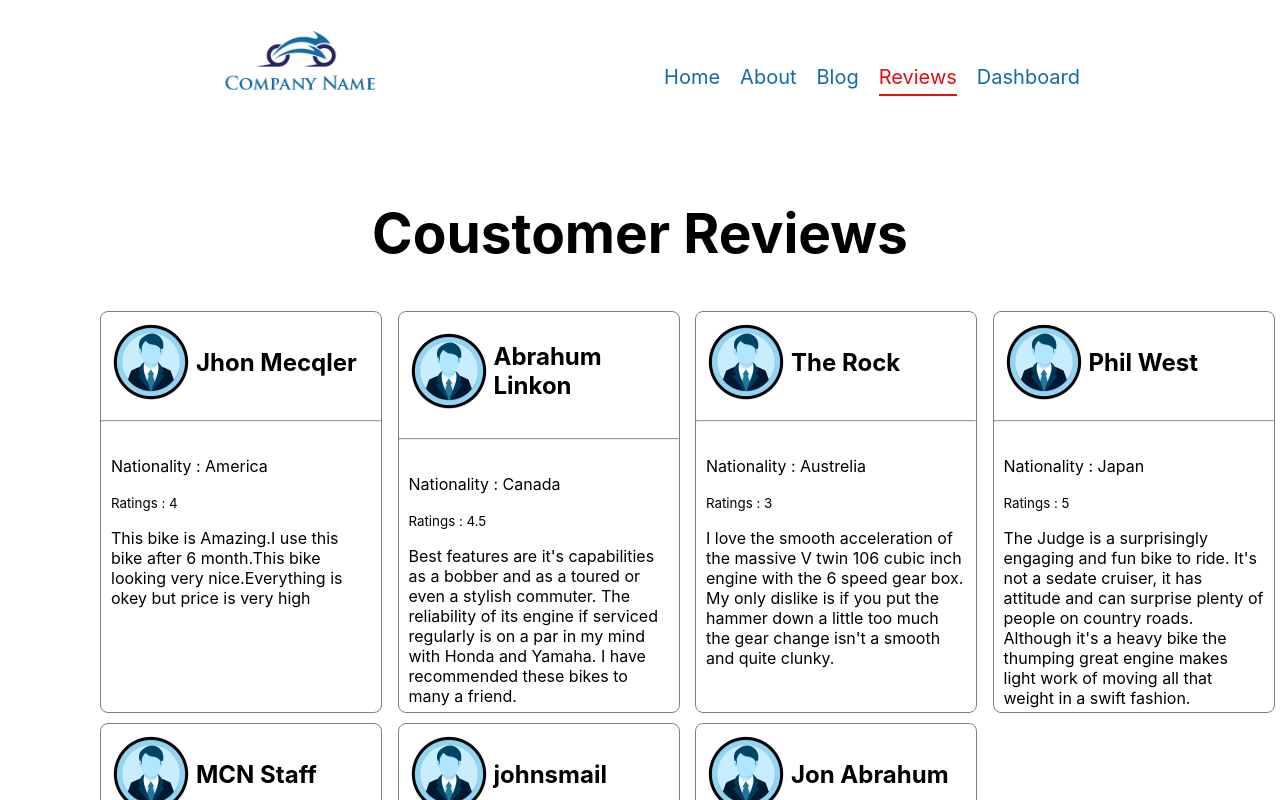
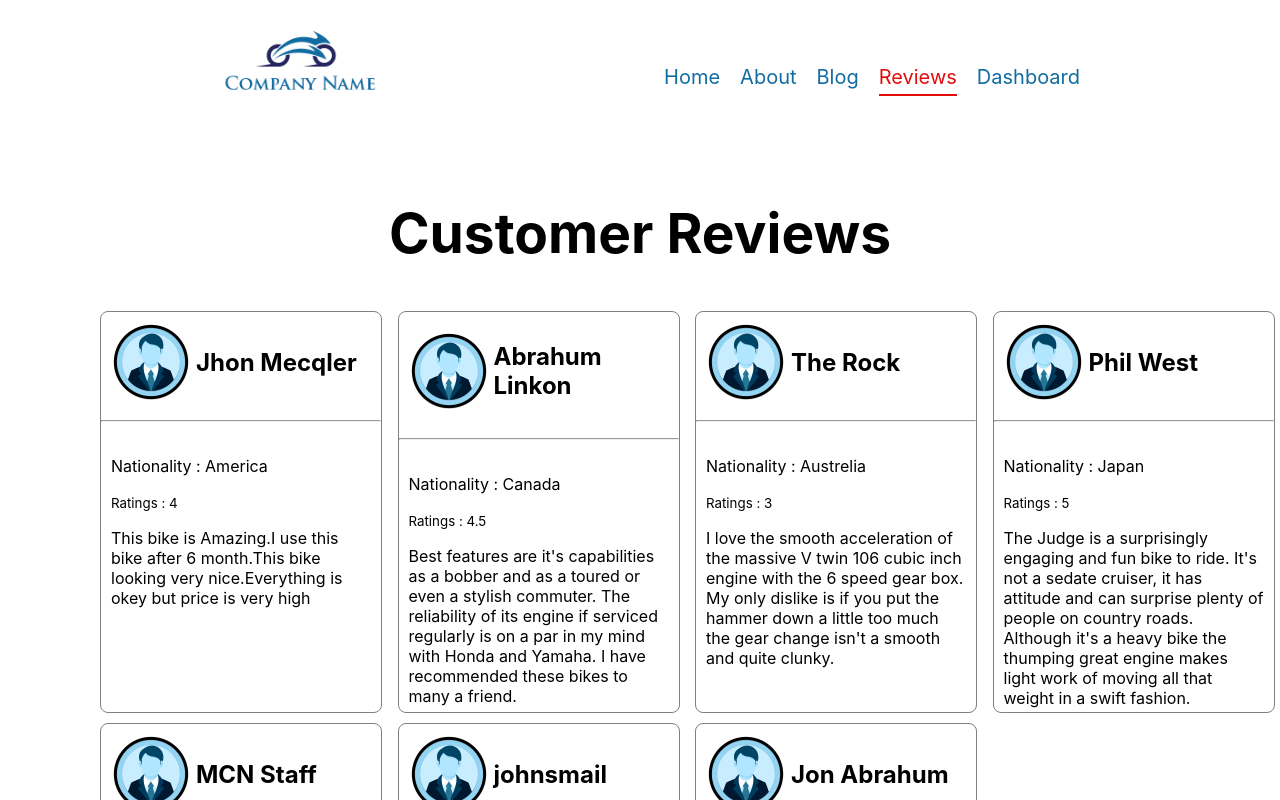
Before and after one commit to ArafatKabir01/boss-bike-review, a React (Create React App) app: page /reviews in a window 1280 px wide. Shown: the top 800 px of the page. Built offline with nearby package versions, Linux system fonts and the light colour scheme.

Commit message:
review page heading update

```diff
--- a/src/components/Review/Review.js
+++ b/src/components/Review/Review.js
@@ -6,7 +6,7 @@ const Review = () => {
     const [users , setUsers] = UserReview()
     return (
     <div>
-        <h2 style={{textAlign : 'center', fontSize:'55px'}}>Coustomer Reviews</h2>
+        <h2 style={{textAlign : 'center', fontSize:'55px'}}>Customer Reviews</h2>
          <div className='all-user-carts'>
 
             {
```
